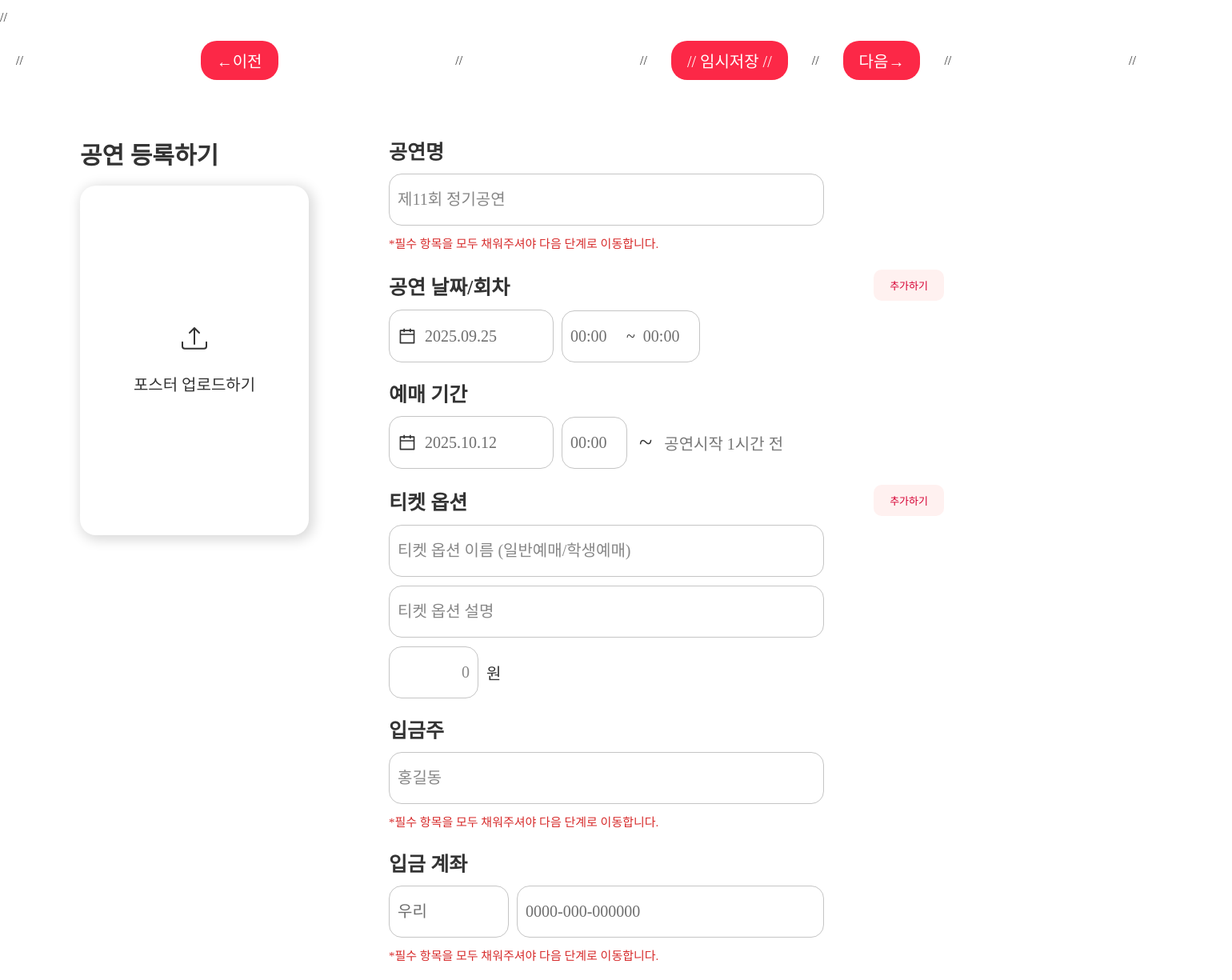
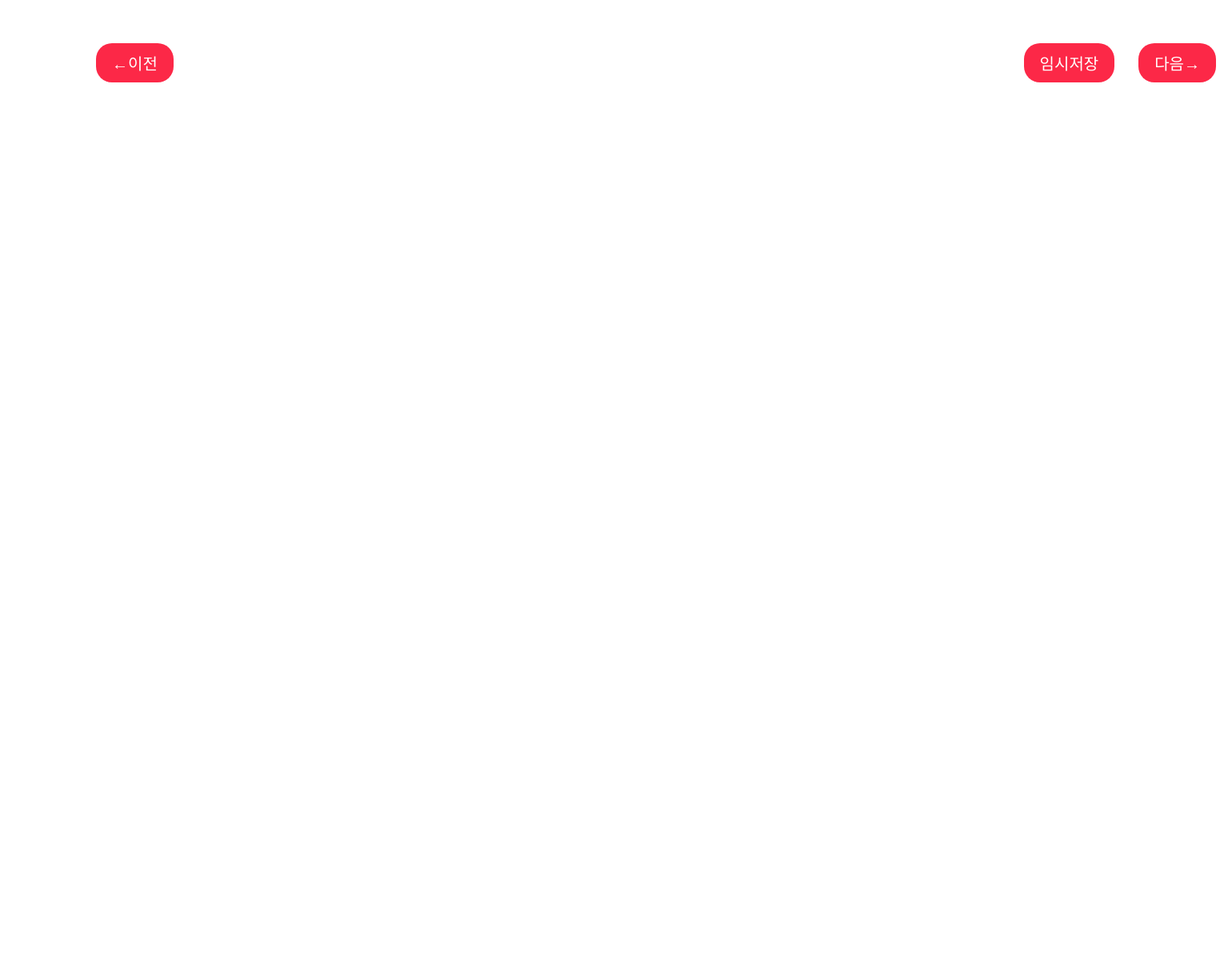
Before and after one commit to DEMODAY-J211/frontend, a React (Vite) app: page /register-show in a window 1280 px wide. Shown: the part 1240-2465 px from the top of the page at 80% size, 1540 px wide, since content can reach past the window. After the commit the page ends 1413 px from the top, so only its background shows below. Built offline with nearby package versions, Linux system fonts and the light colour scheme; a web font is replaced by a local one.

Commit message:
registershow

```diff
--- a/src/pages/Manager/RegisterShow.jsx
+++ b/src/pages/Manager/RegisterShow.jsx
@@ -100,6 +100,7 @@ const RegisterShow = () => {
     <Container>
       <NavbarManager />
       {/* 단계 표시 */}
+      <MainContent>
       <RegisterShowNavbar
         currentStep={currentStep}
         setCurrentStep={setCurrentStep}
@@ -127,126 +128,8 @@ const RegisterShow = () => {
       {currentStep === 3 && <RegisterShowStep3 />}
       {currentStep === 4 && <RegisterShowStep4 />}
       {currentStep === 5 && <RegisterShowStep5 />}
-      <MainContent>
-        <LeftSection>
-          <PageTitle>공연 등록하기</PageTitle>
 
-          {/* 대표 포스터 */}
-          <PosterUploadContainer>
-            <PosterUploadLabel htmlFor="poster-upload">
-              {posterImage ? (
-                <PosterPreview src={posterImage} alt="포스터 미리보기" />
-              ) : (
-                <>
-                  <BsUpload size={32} />
-                  <UploadText>포스터 업로드하기</UploadText>
-                </>
-              )}
-            </PosterUploadLabel>
-            <PosterInput
-              id="poster-upload"
-              type="file"
-              accept="image/*"
-              onChange={handlePosterUpload}
-            />
-          </PosterUploadContainer>
-        </LeftSection>
 
-        <RightSection>
-          {/* 공연명 */}
-          <FormSection>
-            <SectionTitle>공연명</SectionTitle>
-            <Input placeholder="제11회 정기공연" />
-            <RequiredMessage>
-              *필수 항목을 모두 채워주셔야 다음 단계로 이동합니다.
-            </RequiredMessage>
-          </FormSection>
-
-          {/* 공연 날짜/회차 */}
-          <FormSection>
-            <SectionTitleRow>
-              <SectionTitle>공연 날짜/회차</SectionTitle>
-              <AddButton onClick={handleAddShowtime}>추가하기</AddButton>
-            </SectionTitleRow>
-
-            {/* 날짜/시간 선택기 */}
-            <DateTimeContainer>
-              <DateInputWrapper>
-                <AiOutlineCalendar size={24} />
-                <DateInput type="text" placeholder="2025.09.25" />
-              </DateInputWrapper>
-              <TimeInputWrapper>
-                <TimeInput type="text" placeholder="00:00" />
-                <Separator>~</Separator>
-                <TimeInput type="text" placeholder="00:00" />
-              </TimeInputWrapper>
-            </DateTimeContainer>
-
-            {/* 등록된 회차 목록 */}
-            {showTimes.map((showtime) => (
-              <ShowtimeItem key={showtime.id}>
-                <ShowtimeText>2025.10.14 15:00~16:30</ShowtimeText>
-                <DeleteIcon onClick={() => handleRemoveShowtime(showtime.id)}>
-                  <AiOutlineClose size={24} />
-                </DeleteIcon>
-              </ShowtimeItem>
-            ))}
-          </FormSection>
-
-          {/* 예매 기간 */}
-          <FormSection>
-            <SectionTitle>예매 기간</SectionTitle>
-            <ReservationPeriod>
-              <DateTimeContainer>
-                <DateInputWrapper>
-                  <AiOutlineCalendar size={24} />
-                  <DateInput type="text" placeholder="2025.10.12" />
-                </DateInputWrapper>
-                <TimeInputWrapper>
-                  <TimeInput type="text" placeholder="00:00" />
-                </TimeInputWrapper>
-              </DateTimeContainer>
-              <BigSeparator>~</BigSeparator>
-              <EndTimeText>공연시작 1시간 전</EndTimeText>
-            </ReservationPeriod>
-          </FormSection>
-
-          {/* 티켓 옵션 */}
-          <FormSection>
-            <SectionTitleRow>
-              <SectionTitle>티켓 옵션</SectionTitle>
-              <AddButton onClick={handleAddTicketOption}>추가하기</AddButton>
-            </SectionTitleRow>
-
-            <Input placeholder="티켓 옵션 이름 (일반예매/학생예매)" />
-            <Input placeholder="티켓 옵션 설명" />
-            <PriceInputWrapper>
-              <PriceInput type="text" placeholder="0" />
-              <span>원</span>
-            </PriceInputWrapper>
-          </FormSection>
-
-          {/* 입금주 */}
-          <FormSection>
-            <SectionTitle>입금주</SectionTitle>
-            <Input placeholder="홍길동" />
-            <RequiredMessage>
-              *필수 항목을 모두 채워주셔야 다음 단계로 이동합니다.
-            </RequiredMessage>
-          </FormSection>
-
-          {/* 입금 계좌 */}
-          <FormSection>
-            <SectionTitle>입금 계좌</SectionTitle>
-            <AccountInputWrapper>
-              <BankInput placeholder="우리" />
-              <AccountInput placeholder="0000-000-000000" />
-            </AccountInputWrapper>
-            <RequiredMessage>
-              *필수 항목을 모두 채워주셔야 다음 단계로 이동합니다.
-            </RequiredMessage>
-          </FormSection>
-        </RightSection>
       </MainContent>
       {/* Footer 버튼 */}
       {/* <Footer>
@@ -308,7 +191,8 @@ const StepArrow = styled.div`
 
 const MainContent = styled.div`
   display: flex;
-  gap: 100px;
+  flex-direction: column;
+  gap: 30px;
   padding: 50px 100px;
 `;
 
--- a/src/pages/Manager/RegisterShow/RegisterShowStep1.jsx
+++ b/src/pages/Manager/RegisterShow/RegisterShowStep1.jsx
@@ -457,7 +457,7 @@ const RegisterShowStep1 = ({ viewer = false }) => {
             </RightButtonGroup>
           </Footer>
         )}
-//         <Footer>
+{/* //         <Footer>
 //           <PrevButton onClick={handlePrevious}>←이전</PrevButton>
 
 //           <RightButtonGroup>
@@ -466,7 +466,7 @@ const RegisterShowStep1 = ({ viewer = false }) => {
 //             </TempSaveButton>
 //             <NextButton onClick={handleNext}>다음→</NextButton>
 //           </RightButtonGroup>
-//         </Footer>
+//         </Footer> */}
       </Container>
     </>
   );
```
